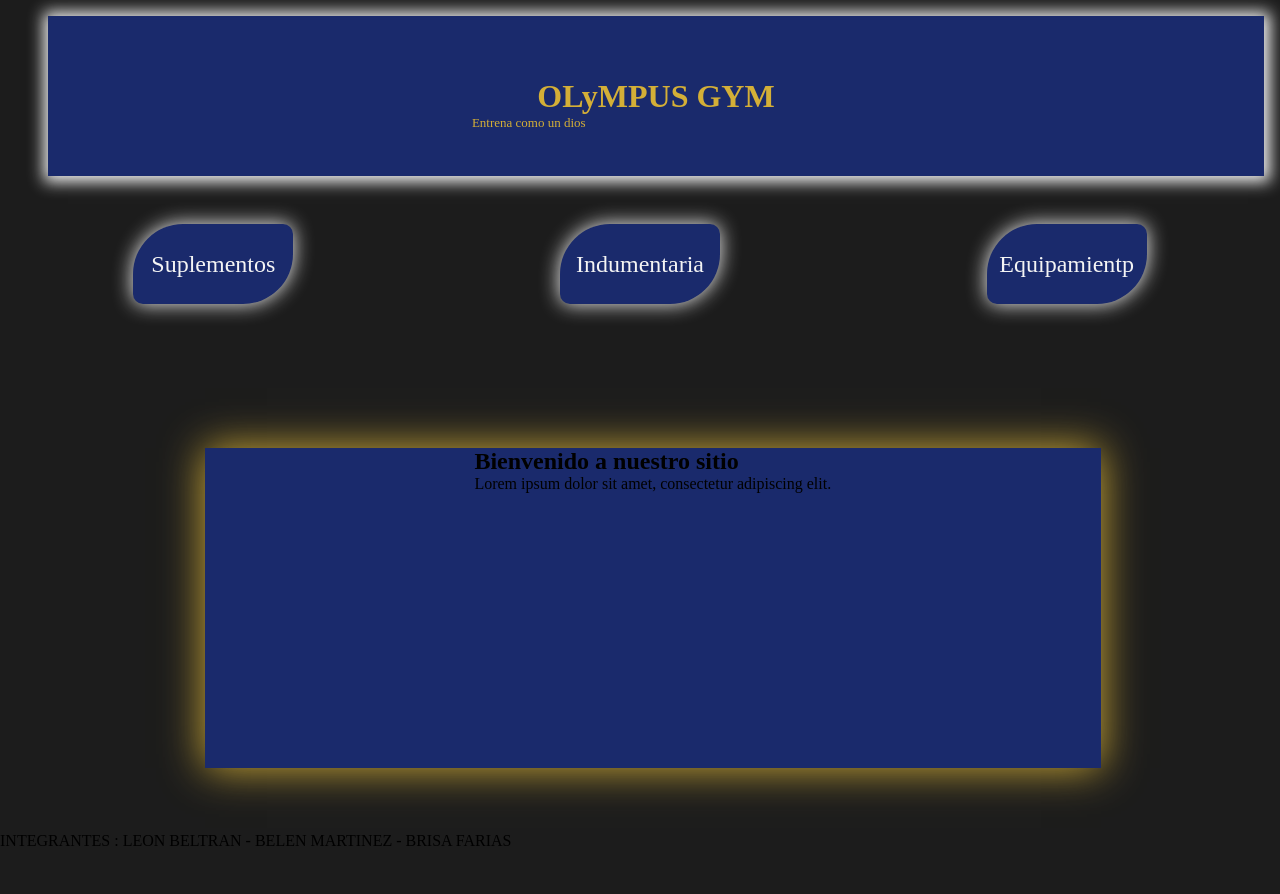
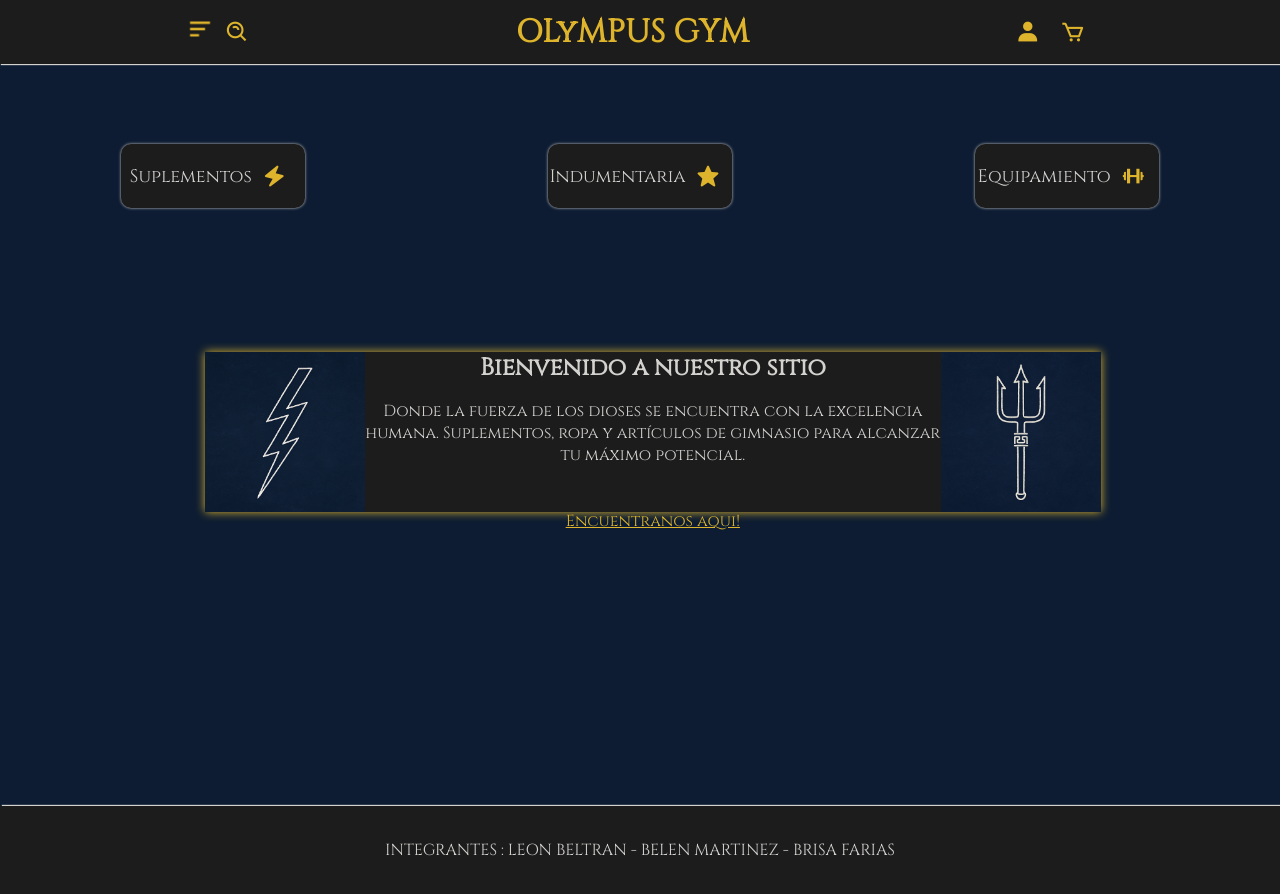
Before and after one commit to leonBeltranMazzaferri/trabajo, a website: page index.html in a window 1280 px wide. Before the commit the page ends 850 px from the top, so only its background shows below. Drawn offline with nearby package versions, Linux system fonts and the light colour scheme; a web font is replaced by a local one.

Commit message:
kjdbvbdj

```diff
--- a/css/average.css
+++ b/css/average.css
@@ -2,86 +2,19 @@
     padding: 0;
     margin: 0;
     box-sizing: border-box;
+    font-family: 'Cinzel', serif;
+
 }
 :root{
-    --color-primario : #1C1C1C;
-    --acento : #D4AF37;
-    --color-secundario : #1A2A6C;
-    --color-terceario : #F4F4F4;
+    --color-primario : #0D1C32ff;
+    --acento : #ddb42c;
+    --color-secundario : #1C1C1C;
+    --color-terceario :  #D3D2CFff;
   }
+
 body{
     padding: 0;
     background-color: var(--color-primario);
     align-items: center;
     justify-content: center;
 }
-header{
-margin: 3rem;
-margin-top: 1rem;
-display: flex;
-justify-content: center;
-text-align: center;
-align-items: center;
-width: 95%;
-height: 20vh;
-background-color: var(--color-secundario);
-box-shadow: 1px 1px 15px 5px var(--color-terceario) ;
-
-}
-
-header h1 {
-color: var(--acento);
-}
-header p {
-    position: absolute;
-    top: 7.2rem;
-    right: 43.4rem;
-    font-size: small;
-    color: var(--acento);
-    }
-.titulo{
-
-}
-nav{
-    width: 100%;
-    display: flex;
-    justify-content: space-around;
-}
-nav ul{
-
-    width: 100%;
-    display: flex;
-    justify-content: space-around;
-    list-style: none;
-    text-decoration: none;
-}
-nav ul li{
-    display: flex;
-    justify-content: center;
-    align-items: center;
-    height: 5rem;
-    width: 10rem;
-    border-radius: 50px 10px 50px 10px;
-    font-size: x-large;
-    text-decoration: none;
-    background-color: var(--color-secundario);
-    color: var(--color-terceario);
-    box-shadow: 0px 0px 20px 0px var(--color-terceario);
-    margin-bottom: 5rem;
-}
-nav ul li a{
-    text-decoration: none;
-    color: var(--color-terceario);
-}
-main{
-    margin: 16%;
-    margin-top: 5%;
-    margin-bottom: 5%;
-    width: 70%;
-    display: flex;
-    justify-content: space-around;
-    background-color: var(--color-secundario);
-    box-shadow: 0px 0px 40px 0px  var(--acento);
-    height: 40vh;
-
-}
--- /dev/null
+++ b/css/footer.css
@@ -0,0 +1,11 @@
+footer{
+    margin-top: 18.4rem;
+    display: flex;
+    justify-content: center;
+    align-items: center;
+    width: 100%;
+    height: 10.9vh;
+    background-color: var(--color-secundario);
+    box-shadow: 2px -1px 1px 0px var(--color-terceario) ;
+    color: var(--color-terceario);
+}
--- /dev/null
+++ b/css/header.css
@@ -0,0 +1,44 @@
+header{
+    display: flex;
+    justify-content: center;
+    text-align: center;
+    align-items: center;
+    width: 100%;
+    height: 8vh;
+    background-color: var(--color-secundario);
+    box-shadow: 1px 1px 1px 0px var(--color-terceario) ;
+
+    }
+
+    header h1 {
+        color: var(--acento);
+        margin: 20% ;
+        margin-top: 0;
+        margin-bottom: 0;
+    }
+    header p {
+        position: absolute;
+        top: 7.2rem;
+        right: 43.4rem;
+        font-size: small;
+        color: var(--acento);
+        }
+    .bx{
+        margin: 10px;
+    }
+
+    @media (max-width: 768px) {
+        header h1 {
+            font-size: 1.5rem;
+        }
+
+        header p {
+            font-size: 0.9rem;
+        }
+        header h1 {
+            color: var(--acento);
+            margin: 50% ;
+            margin-top: 0;
+            margin-bottom: 0;
+        }
+    }
--- /dev/null
+++ b/css/iconos.css
@@ -0,0 +1,10 @@
+/* :root{
+  --color-primario : #1C1C1C;
+  --acento : #D4AF37;
+  --color-secundario : #1A2A6C;
+  --color-terceario : #F4F4F4;
+} */
+.bx {
+    font-size: 25px;
+    color: var(--acento)
+  }
--- /dev/null
+++ b/css/main.css
@@ -0,0 +1,27 @@
+main{
+    margin: 16%;
+    margin-top: 5%;
+    margin-bottom: 5%;
+    width: 70%;
+    display: flex;
+    justify-content: space-around;
+    background-color: var(--color-secundario);
+    box-shadow: 0px 0px 10px 0px  var(--acento);
+    border-radius: 1px 1px 1px 1px;
+    height: 20vh;
+
+}
+main section{
+    text-align: center;
+    text-decoration: none;
+}
+main section h2{
+    color: var(--color-terceario);
+    margin-bottom: 1rem;
+}
+main section p{
+    color: var(--color-terceario);
+}
+main section a{
+    color: var(--acento);
+}
--- /dev/null
+++ b/css/nav.css
@@ -0,0 +1,66 @@
+nav{
+    width: 100%;
+    display: flex;
+    justify-content: space-around;
+}
+nav ul{
+    margin-top: 5rem;
+    width: 100%;
+    display: flex;
+    justify-content: space-around;
+    list-style: none;
+    text-decoration: none;
+}
+nav ul li{
+    display: flex;
+    justify-content: center;
+    align-items: center;
+    height: 4rem;
+    width: 11.5rem;
+    border-radius: 10px 10px 10px 10px;
+    font-size: large;
+    text-decoration: none;
+    background-color: var(--color-secundario);
+    color: var(--color-terceario);
+    box-shadow: 0px 0px 3px 0px var(--color-terceario);
+    margin-bottom: 5rem;
+}
+nav ul li a{
+    text-decoration: none;
+    color: var(--color-terceario);
+}
+button{
+    display: none;
+    background-color: var(--color-primario);
+}
+.img-menu{
+    height: 30px;
+    width: 30px;
+}
+#menu{
+    display: none;
+}
+.lavel{
+    /* display: none; */
+    cursor: pointer;
+}
+@media (max-width: 768px) {
+
+    .lavel {
+        display: block;
+    }
+    .img-menu{
+        width: 50px;
+        height: 50px;
+    }
+
+    nav ul{
+        width: 20%;
+        display: flex;
+        flex-direction: column;
+        align-items: center;
+        justify-content: center;
+    }
+
+
+}
--- a/index.html
+++ b/index.html
@@ -2,29 +2,44 @@
 <!DOCTYPE html>
 <html lang="es">
 <head>
-    <link rel="preconnect" href="https://fonts.googleapis.com">
-    <link rel="preconnect" href="https://fonts.gstatic.com" crossorigin>
-    <link href="https://fonts.googleapis.com/css2?family=Caveat:wght@535&family=Cinzel:wght@500&family=IM+Fell+English:ital@0;1&family=MedievalSharp&family=Oswald:wght@200..700&family=Reenie+Beanie&display=swap" rel="stylesheet">
-    <meta charset="UTF-8">
-    <meta name="viewport" content="width=device-width, initial-scale=1.0">
+    <!-- fuente -->
+    <link href="https://fonts.googleapis.com/css2?family=Cinzel&display=swap" rel="stylesheet">
+    <!-- titulo -->
     <title>OLyMPUS</title>
+    <!-- css -->
     <link rel="stylesheet" href="/css/average.css">
+    <link rel="stylesheet" href="/css/iconos.css">
+    <link rel="stylesheet" href="/css/header.css">
+    <link rel="stylesheet" href="/css/nav.css">
+    <link rel="stylesheet" href="/css/main.css">
+    <link rel="stylesheet" href="/css/footer.css">
+    <!-- icono -->
     <link rel="icon" href="/images/icono/ab67616d0000b27305262907c6205717a9610956.jfif">
+    <!-- link iconos -->
+    <link href="https://unpkg.com/boxicons@2.1.4/css/boxicons.min.css" rel="stylesheet">
+
 </head>
 <body>
+    <!-- scripts -->
+    <script src="/js/nodulos.js" defer></script>
 
-    <script src="/js/nodulos.js" defer></script>
+    <!-- sitio web -->
+
     <header class="header" id="header"></header>
 
     <nav id="nav"></nav>
+
     <main>
-
+        <img src="/images/Rayo blanco sobre fondo azul oscuro.png" alt="zeus">
         <section>
-            <h1>Bienvenido a nuestro sitio</h1>
-            <p>Lorem ipsum dolor sit amet, consectetur adipiscing elit.</p>
+            <h2>Bienvenido a nuestro sitio</h2>
+            <p>Donde la fuerza de los dioses se encuentra con la excelencia humana. Suplementos, ropa y artículos de gimnasio para alcanzar tu máximo potencial.</p><br><br>
+            <a href="https://www.google.com/maps/place/Mount+Olympus/@40.0833625,22.3499207,15z/data=!3m1!4b1!4m6!3m5!1s0x135813ec20ecc251:0xe579def37a813f8c!8m2!3d40.083363!4d22.3499207!16zL20vMDRfNV8!5m1!1e4?entry=ttu&g_ep=EgoyMDI1MDQyMy4wIKXMDSoASAFQAw%3D%3D">Encuentranos aqui!</a>
         </section>
+        <img src="/images/Tridente de Poseidón en azul.png" alt="poseidon" >
 
     </main>
+
     <footer id="footer"></footer>
 </body>
 </html>
--- a/js/nodulos.js
+++ b/js/nodulos.js
@@ -1,12 +1,12 @@
 document.addEventListener("DOMContentLoaded", function() {
 
-    document.getElementById("header").innerHTML = "<h1> OLyMPUS GYM</h1> <p>Entrena como un dios</p> ";
+    document.getElementById("header").innerHTML = " <input type='checkbox' id='menu'></input> <label for='menu' class=' lavel ' > <img src='/images/icono/menu-alt-left-regular-24 (1).ico' class='img-menu' ></label> <i class='bx bx-search-alt' id='buscador'></i>  <h1> OLyMPUS GYM</h1> <i class='bx bxs-user'></i> <i class='bx bx-cart'></i> ";
 
     document.getElementById("nav").innerHTML = `
-        <ul>
-            <li><a href='index.html'>Suplementos</a></li>
-            <li><a href='pagina1.html'>Indumentaria</a></li>
-            <li><a href='pagina2.html'>Equipamientp</a></li>
+        <ul class='menu'>
+            <li><a href='index.html'>Suplementos</a> <i class='bx bxs-zap'></i> </li>
+            <li><a href='pagina1.html'>Indumentaria</a> <i class='bx bxs-star'></i> </li>
+            <li><a href='pagina2.html'>Equipamiento</a> <i class='bx bx-dumbbell'></i> </li>
         </ul>`;
 
     document.getElementById("footer").innerHTML = "<p> INTEGRANTES : LEON BELTRAN - BELEN MARTINEZ - BRISA FARIAS </p>";
```
Also changed, not shown: package.json (added, +15 -0 lines), pagina1.html (+22 -6 lines), pagina2.html (+22 -6 lines), images/Rayo blanco sobre fondo azul oscuro.png (added), images/Tridente de Poseidón en azul.png (added), images/icono/menu-alt-left-regular-24 (1).ico (added), images/icono/menu-alt-left-regular-24 (1).png (added), images/icono/menu-alt-left-regular-24.png (added), images/icono/menu-alt-left-regular-242.ico (added), images/yo 1.jpg (deleted), 1 other file.
